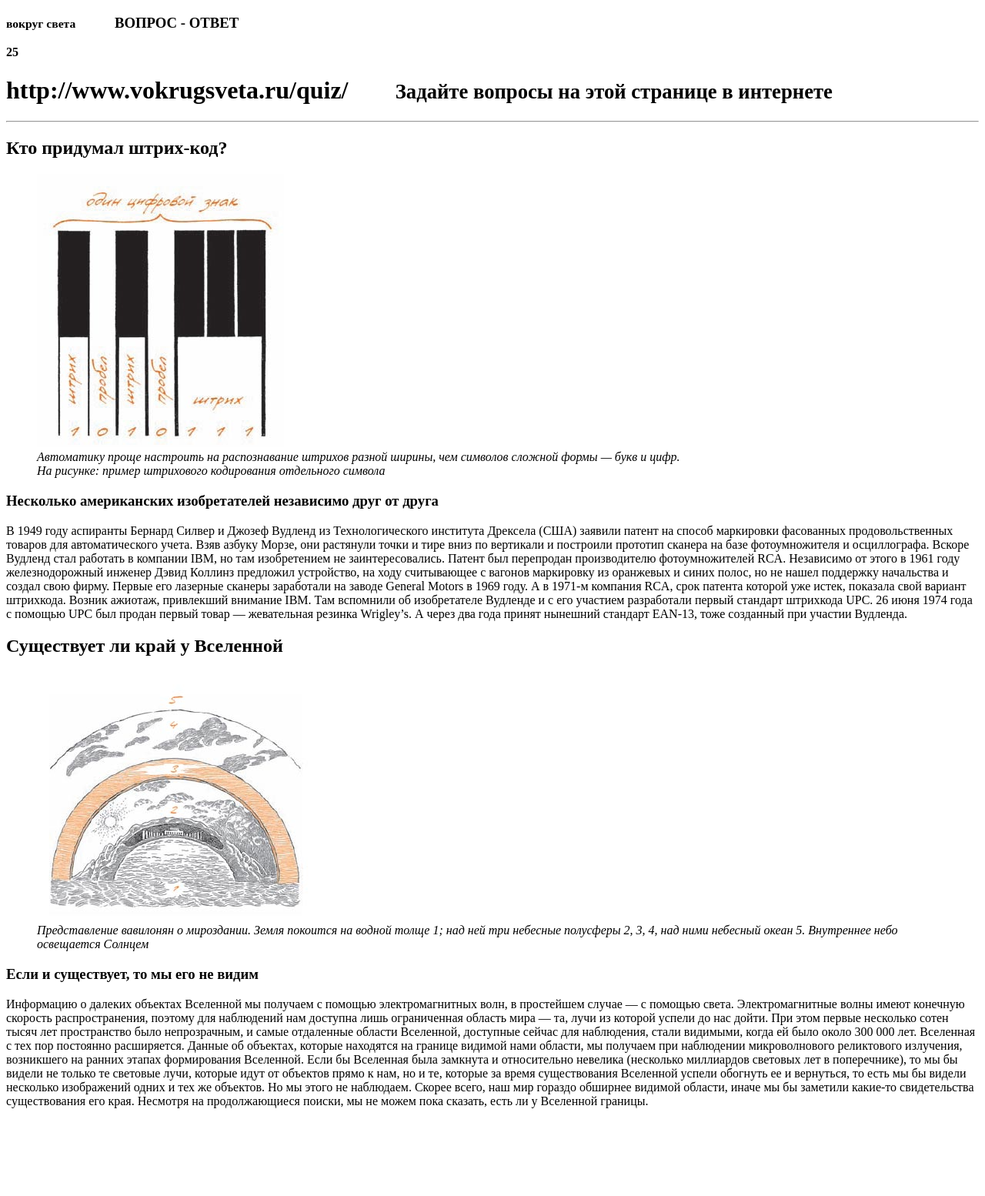
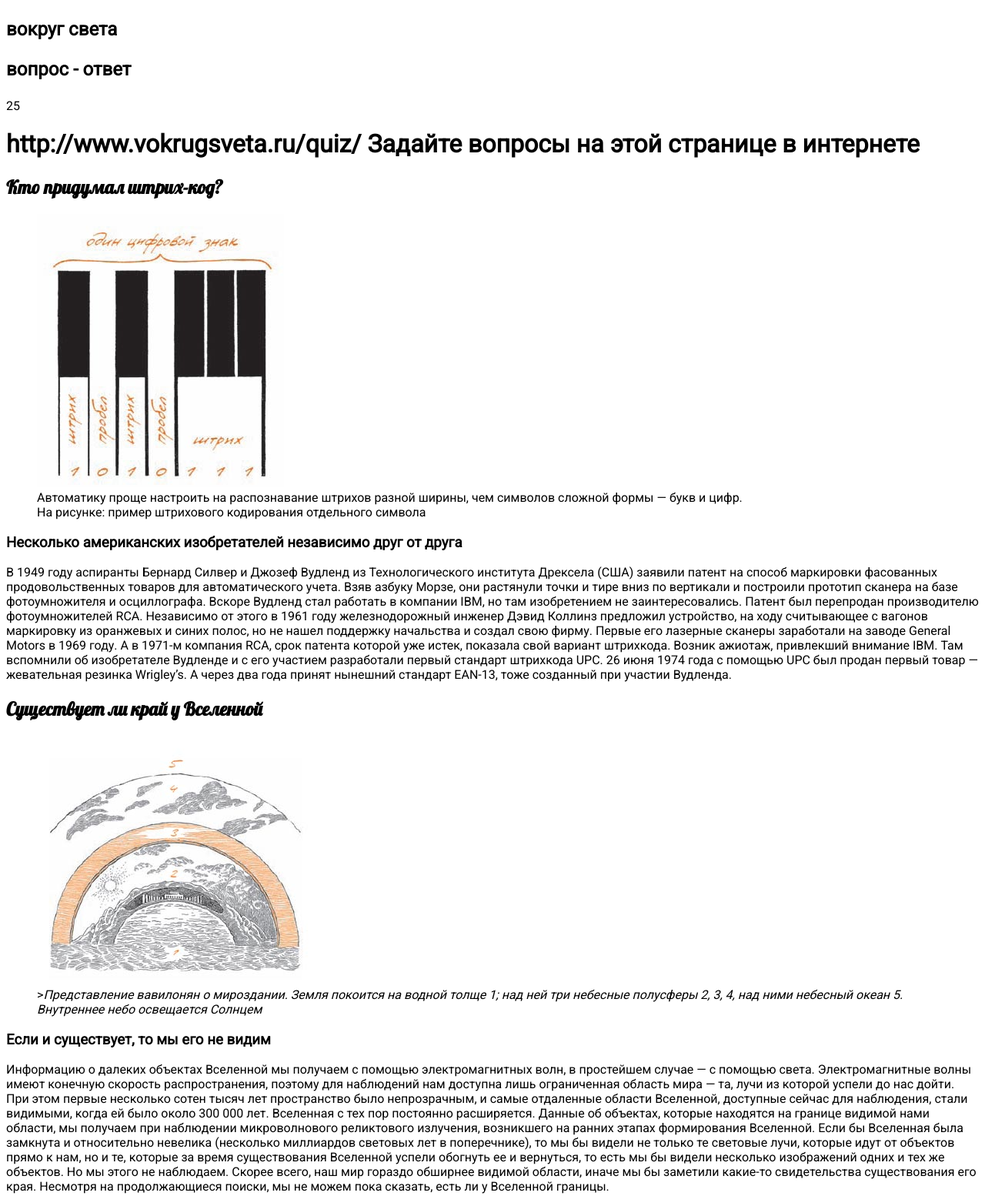
Before and after one commit to WebHeroSchool/htmlJournal, a plain HTML site: page index.html in a window 1280 px wide. Shown: the whole page at 77% size. Before the commit the page ends 1456 px from the top, so only its background shows below. Drawn offline with Linux system fonts and the light colour scheme.

Commit message:
added fonts

```diff
--- a/css/styles.css
+++ b/css/styles.css
@@ -0,0 +1,6 @@
+body {
+    font-family: 'Roboto', sans-serif;
+}
+.section-one__title, .section-two__title {
+    font-family: 'Lobster', cursive;
+}
--- a/index.html
+++ b/index.html
@@ -5,55 +5,62 @@
     <meta charset="UTF-8">
     <meta name="viewport" content="width=device-width, initial-scale=1.0">
     <meta http-equiv="X-UA-Compatible" content="ie=edge">
+    <link href="https://fonts.googleapis.com/css?family=Lobster|Roboto&display=swap" rel="stylesheet">
     <link rel="stylesheet" href="./css/styles.css">
     <title>Journal - Around the World</title>
 </head>
 
 <body>
-    <header>
+    <header class="header">
+        <h2 class="header__title">
+            <p class="header__title_left">вокруг света </p>
+            <p class="header__title_right">вопрос - ответ</p>
+        </h2>
+        <p class="page-number">25</p>
+        <h1 class="header__link">http://www.vokrugsveta.ru/quiz/
+            <span class="header__link_desc">Задайте вопросы на этой странице в интернете</span>
+        </h1>
 
-        <h3> <small>вокруг света </small> &nbsp &nbsp &nbsp &nbsp &nbsp ВОПРОС - ОТВЕТ</h3>
-        <p class="page-number"><b>25</b></p>
-        <h1>http://www.vokrugsveta.ru/quiz/ <small> &nbsp &nbsp &nbsp &nbsp Задайте вопросы на этой странице в интернете</small></h1>
-        <hr>
     </header>
-    <article>
+    <article class="wrapper">
 
         <section class="section-one">
-            <aside>
-                <h2>Кто придумал штрих-код?</h2>
-                <figure>
-                    <img src="img/barcode.jpg" alt="bar-code picture">
-                    <figcaption><i>Автоматику проще настроить на распознавание штрихов разной ширины, чем символов сложной формы — букв и цифр. <br>На рисунке: пример штрихового кодирования отдельного символа</i></figcaption>
+            <aside class="section-one__leftside">
+                <h2 class="section-one__title">Кто придумал штрих-код?</h2>
+                <figure class="section-one__illustration">
+                    <img class="section-one__img" src="img/barcode.jpg" alt="bar-code picture">
+                    <figcaption class="section-one__desc">Автоматику проще настроить на распознавание штрихов разной ширины, чем символов сложной формы — букв и цифр. <br>На рисунке: пример штрихового кодирования отдельного символа</figcaption>
                 </figure>
             </aside>
-            <p>
-                <h3>Несколько американских изобретателей независимо друг от друга</h3>
-                В 1949 году аспиранты Бернард Силвер и Джозеф Вудленд из Технологического института Дрексела (США) заявили патент на способ маркировки фасованных продовольственных товаров для автоматического учета. Взяв азбуку Морзе, они растянули точки и тире вниз по
+            <div class="section-one__rightside">
+                <h3 class="section-one__subtitle">Несколько американских изобретателей независимо друг от друга</h3>
+                <p class="section-one__text">В 1949 году аспиранты Бернард Силвер и Джозеф Вудленд из Технологического института Дрексела (США) заявили патент на способ маркировки фасованных продовольственных товаров для автоматического учета. Взяв азбуку Морзе, они растянули точки и тире вниз по
                 вертикали и построили прототип сканера на базе фотоумножителя и осциллографа. Вскоре Вудленд стал работать в компании IBM, но там изобретением не заинтересовались. Патент был перепродан производителю фотоумножителей RCA. Независимо от
                 этого в 1961 году железнодорожный инженер Дэвид Коллинз предложил устройство, на ходу считывающее с вагонов маркировку из оранжевых и синих полос, но не нашел поддержку начальства и создал свою фирму. Первые его лазерные сканеры заработали
                 на заводе General Motors в 1969 году. А в 1971-м компания RCA, срок патента которой уже истек, показала свой вариант штрихкода. Возник ажиотаж, привлекший внимание IBM. Там вспомнили об изобретателе Вудленде и с его участием разработали
                 первый стандарт штрихкода UPC. 26 июня 1974 года с помощью UPC был продан первый товар — жевательная резинка Wrigley’s. А через два года принят нынешний стандарт EAN-13, тоже созданный при участии Вудленда.
-            </p>
+                </p>
+            </div>
         </section>
 
         <section class="section-two">
-            <aside>
-                <h2>Существует ли край у Вселенной</h2>
-                <figure>
-                    <img src="img/univers.jpg" alt="univers picture">
-                    <figcaption><i>Представление вавилонян о мироздании. Земля покоится на водной толще 1; над ней три небесные полусферы 2, 3, 4, над ними небесный океан 5. Внутреннее небо освещается Солнцем</i></figcaption>
+            <aside class="section-two__leftside">
+                <h2 class="section-two__title">Существует ли край у Вселенной</h2>
+                <figure class="section-two__illustration">
+                    <img class="section-two__img" src="img/univers.jpg" alt="univers picture">
+                    <figcaption class="section-two__desc"></figcaption>><i>Представление вавилонян о мироздании. Земля покоится на водной толще 1; над ней три небесные полусферы 2, 3, 4, над ними небесный океан 5. Внутреннее небо освещается Солнцем</i></figcaption>
                 </figure>
             </aside>
-            <p>
-                <h3>Если и существует, то мы его не видим</h3>
-                Информацию о далеких объектах Вселенной мы получаем с помощью электромагнитных волн, в простейшем случае — с помощью света. Электромагнитные волны имеют конечную скорость распространения, поэтому для наблюдений нам доступна лишь ограниченная область мира
+            <div class="section-two__rightside">
+                <h3 class="section-two__subtitle">Если и существует, то мы его не видим</h3>
+                <p class="section-two__text">Информацию о далеких объектах Вселенной мы получаем с помощью электромагнитных волн, в простейшем случае — с помощью света. Электромагнитные волны имеют конечную скорость распространения, поэтому для наблюдений нам доступна лишь ограниченная область мира
                 — та, лучи из которой успели до нас дойти. При этом первые несколько сотен тысяч лет пространство было непрозрачным, и самые отдаленные области Вселенной, доступные сейчас для наблюдения, стали видимыми, когда ей было около 300 000 лет.
                 Вселенная с тех пор постоянно расширяется. Данные об объектах, которые находятся на границе видимой нами области, мы получаем при наблюдении микроволнового реликтового излучения, возникшего на ранних этапах формирования Вселенной. Если
                 бы Вселенная была замкнута и относительно невелика (несколько миллиардов световых лет в поперечнике), то мы бы видели не только те световые лучи, которые идут от объектов прямо к нам, но и те, которые за время существования Вселенной успели
                 обогнуть ее и вернуться, то есть мы бы видели несколько изображений одних и тех же объектов. Но мы этого не наблюдаем. Скорее всего, наш мир гораздо обширнее видимой области, иначе мы бы заметили какие-то свидетельства существования его
                 края. Несмотря на продолжающиеся поиски, мы не можем пока сказать, есть ли у Вселенной границы.
-            </p>
+                </p>
+            </div>
         </section>
     </article>
 </body>
```
